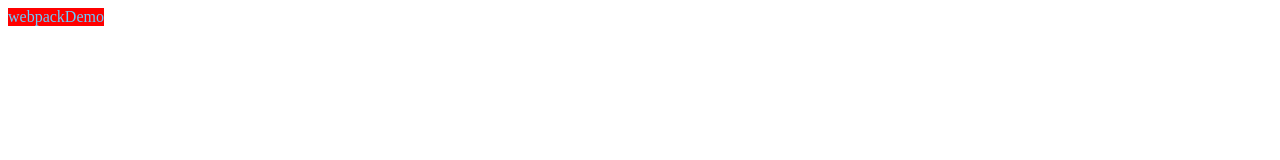
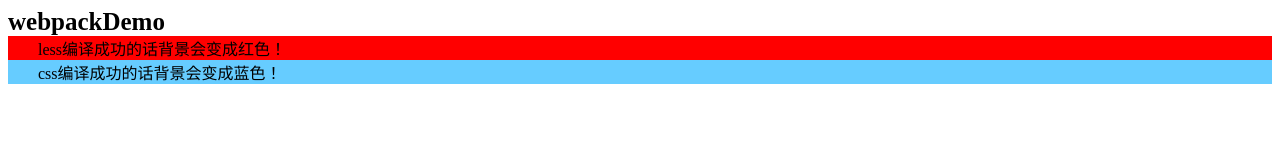
Before and after one commit to yangchunboy/webpackDemo, a website built with webpack: page src/index.html in a window 1280 px wide. Built offline with nearby package versions, Linux system fonts and the light colour scheme.

Commit message:
将less和css的栗子写在了首页

```diff
--- a/src/main.js
+++ b/src/main.js
@@ -1,10 +1,28 @@
 import './style.css';
 
 const component = ()=> {
-  var element = document.getElementById('app');
+  const element = document.getElementById('app');
   const str = 'webpackDemo';
   element.innerHTML = str;
   return element;
 }
 
+const less = () => {
+  const element = document.createElement('div');
+  element.setAttribute('id', 'less');
+  const str = 'less编译成功的话背景会变成红色！';
+  element.innerHTML = str;
+  return element;
+};
+
+const css = () => {
+  const element = document.createElement('div');
+  element.setAttribute('id', 'css');
+  const str = 'css编译成功的话背景会变成蓝色！';
+  element.innerHTML = str;
+  return element;
+};
+
 document.body.appendChild(component());
+document.body.appendChild(less());
+document.body.appendChild(css());
--- a/src/style.less
+++ b/src/style.less
@@ -1,6 +1,7 @@
 body {
-  display: flex;
-  #app {
+  #less {
     background-color: red;
+    display: flex;
+    padding: 0 30px;
   }
 }
```
Also changed, not shown: dist/bundle.js, src/style.css, 1 other file.
